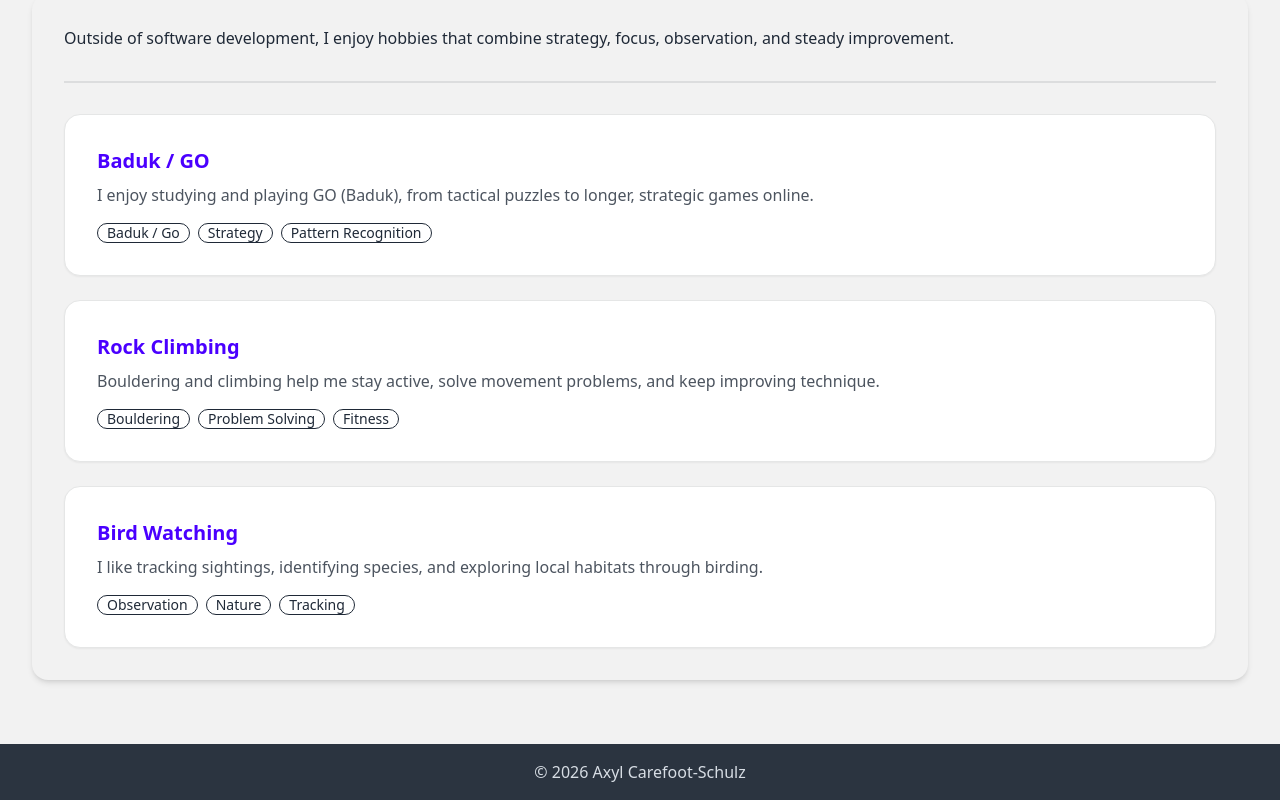
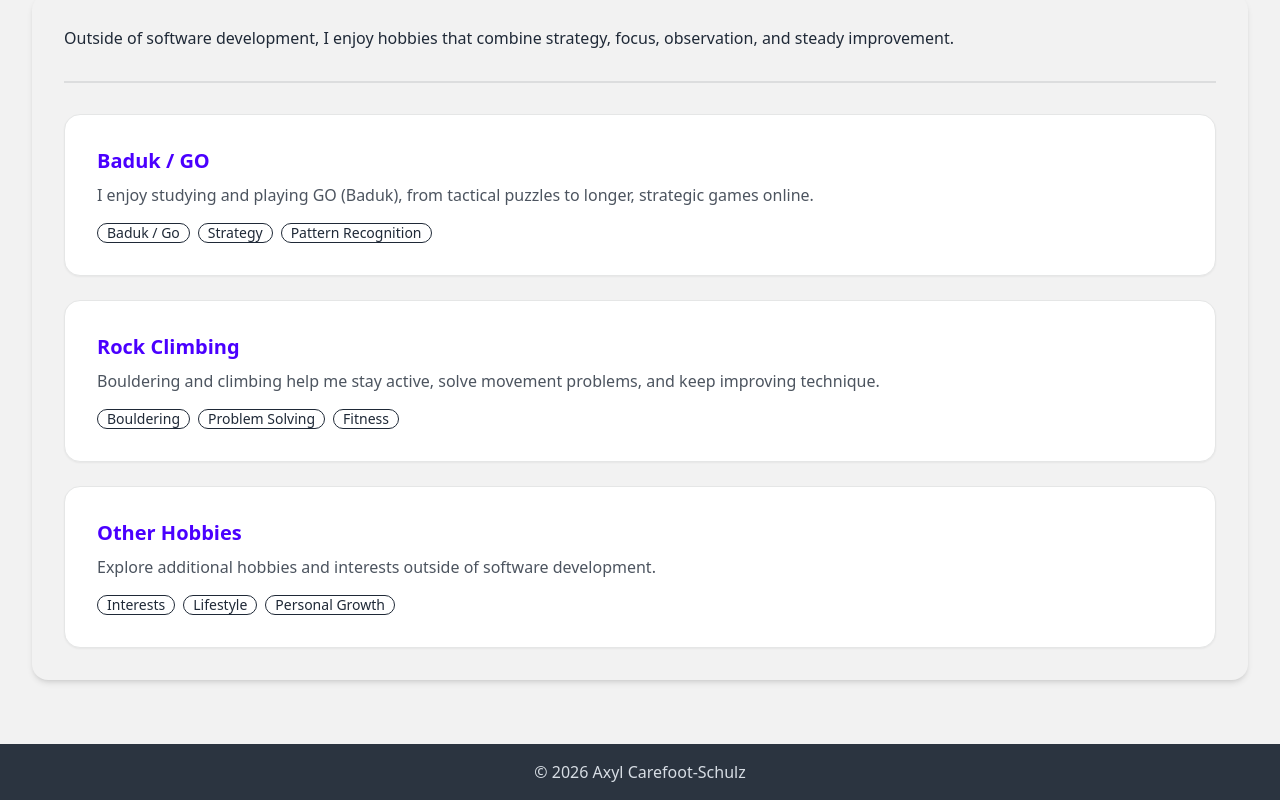
Before and after one commit to axyl-casc/axyl-casc.github.io, a React (Vite) app: page / in a window 1280 px wide. Shown: the part 4177-4977 px from the top of the page. Built offline with nearby package versions, Linux system fonts and the light colour scheme.

Commit message:
Add hobby landing and detail pages with routing

```diff
--- a/src/App.tsx
+++ b/src/App.tsx
@@ -2,8 +2,11 @@ import { useEffect, useState } from 'react';
 import { Layout } from './layouts/Layout';
 import { HomePage } from './pages/HomePage';
 import { OtherProjectsPage } from './pages/OtherProjectsPage';
+import { OtherHobbiesPage } from './pages/OtherHobbiesPage';
 import { ProjectPage } from './pages/ProjectPage';
+import { HobbyPage } from './pages/HobbyPage';
 import { projects } from './projects';
+import { hobbies } from './hobbies';
 
 function App() {
   const [theme, setTheme] = useState<'light' | 'dark'>(() => {
@@ -18,8 +21,11 @@ function App() {
 
   const path = window.location.pathname;
   const isOtherProjects = path.includes('other_projects');
+  const isOtherHobbies = path.includes('other_hobbies');
   const projectMatch = path.match(/^\/projects\/([^/]+)\/?$/);
+  const hobbyMatch = path.match(/^\/hobbies\/([^/]+)\/?$/);
   const project = projectMatch ? projects.find((item) => item.slug === projectMatch[1]) : undefined;
+  const hobby = hobbyMatch ? hobbies.find((item) => item.slug === hobbyMatch[1]) : undefined;
 
   if (project) {
     return (
@@ -29,10 +35,26 @@ function App() {
     );
   }
 
+  if (hobby) {
+    return (
+      <Layout title="Hobby" subtitle="Hobby details and links." theme={theme} onThemeChange={setTheme}>
+        <HobbyPage hobby={hobby} />
+      </Layout>
+    );
+  }
+
   if (isOtherProjects) {
     return (
       <Layout title="Projects" subtitle="Explore my other projects." theme={theme} onThemeChange={setTheme}>
         <OtherProjectsPage />
+      </Layout>
+    );
+  }
+
+  if (isOtherHobbies) {
+    return (
+      <Layout title="Hobbies" subtitle="Explore my other hobbies." theme={theme} onThemeChange={setTheme}>
+        <OtherHobbiesPage />
       </Layout>
     );
   }
--- a/src/hobbies.tsx
+++ b/src/hobbies.tsx
@@ -1,22 +1,28 @@
-import type { CardItem } from './types';
+import type { Hobby } from './types';
 
-export const hobbies: CardItem[] = [
+export const hobbies: Hobby[] = [
   {
+    slug: 'baduk-go',
     title: 'Baduk / GO',
-    href: 'https://online-go.com/user/view/1071783',
+    hobbyUrl: 'https://online-go.com/user/view/1071783',
     description: 'I enjoy studying and playing GO (Baduk), from tactical puzzles to longer, strategic games online.',
+    section: 'featured',
     tags: ['Baduk / Go', 'Strategy', 'Pattern Recognition']
   },
   {
+    slug: 'rock-climbing',
     title: 'Rock Climbing',
-    href: 'https://www.instagram.com/axyl.sc/',
+    hobbyUrl: 'https://www.instagram.com/axyl.sc/',
     description: 'Bouldering and climbing help me stay active, solve movement problems, and keep improving technique.',
+    section: 'featured',
     tags: ['Bouldering', 'Problem Solving', 'Fitness']
   },
   {
+    slug: 'bird-watching',
     title: 'Bird Watching',
-    href: 'https://ebird.org/profile/Nzc4Nzg0NQ',
+    hobbyUrl: 'https://ebird.org/profile/Nzc4Nzg0NQ',
     description: 'I like tracking sightings, identifying species, and exploring local habitats through birding.',
+    section: 'other',
     tags: ['Observation', 'Nature', 'Tracking']
   }
 ];
--- /dev/null
+++ b/src/hobbiesCards.tsx
@@ -0,0 +1,19 @@
+import { hobbies } from './hobbies';
+import type { CardItem } from './types';
+
+export const featuredHobbies: CardItem[] = [
+  ...hobbies
+    .filter((hobby) => hobby.section === 'featured')
+    .map((hobby) => ({
+      title: hobby.title,
+      href: `/hobbies/${hobby.slug}`,
+      description: hobby.description,
+      tags: hobby.tags
+    })),
+  {
+    title: 'Other Hobbies',
+    href: '/other_hobbies',
+    description: 'Explore additional hobbies and interests outside of software development.',
+    tags: ['Interests', 'Lifestyle', 'Personal Growth']
+  }
+];
--- /dev/null
+++ b/src/pages/HobbyPage.tsx
@@ -0,0 +1,17 @@
+import type { Hobby } from '../types';
+
+export function HobbyPage({ hobby }: { hobby: Hobby }) {
+  return (
+    <main className="site-main flex-1">
+      <section className="max-w-3xl mx-auto card bg-base-100 border border-base-300 shadow-sm">
+        <div className="card-body space-y-4">
+          <h2 className="text-3xl font-bold text-primary">{hobby.title}</h2>
+          <p className="text-base-content/80">{hobby.description}</p>
+          <div className="pt-2">
+            <a href={hobby.hobbyUrl} className="btn btn-primary" target="_blank" rel="noreferrer">Learn More</a>
+          </div>
+        </div>
+      </section>
+    </main>
+  );
+}
--- a/src/pages/HomePage.tsx
+++ b/src/pages/HomePage.tsx
@@ -1,7 +1,7 @@
 import { CardGrid } from '../components/CardGrid';
 import { Section } from '../components/Section';
 import { experienceItems } from '../experience';
-import { hobbies } from '../hobbies';
+import { featuredHobbies } from '../hobbiesCards';
 import { featuredProjects } from '../projectsCards';
 
 export function HomePage() {
@@ -175,7 +175,7 @@ export function HomePage() {
 
       <div className="divider my-1"></div>
 
-      <CardGrid items={hobbies} />
+      <CardGrid items={featuredHobbies} />
     </div>
   </div>
 </Section>
--- /dev/null
+++ b/src/pages/OtherHobbiesPage.tsx
@@ -0,0 +1,19 @@
+import { CardGrid } from '../components/CardGrid';
+import { hobbies } from '../hobbies';
+import type { CardItem } from '../types';
+
+const items: CardItem[] = hobbies
+  .filter((hobby) => hobby.section === 'other')
+  .map((hobby) => ({
+    title: hobby.title,
+    href: `/hobbies/${hobby.slug}`,
+    description: hobby.description
+  }));
+
+export function OtherHobbiesPage() {
+  return (
+    <main className="site-main flex-1">
+      <CardGrid items={items} grid />
+    </main>
+  );
+}
--- a/src/types.ts
+++ b/src/types.ts
@@ -13,3 +13,13 @@ export type Project = {
   section: 'featured' | 'other';
   tags: string[];
 };
+
+
+export type Hobby = {
+  slug: string;
+  title: string;
+  description: string;
+  hobbyUrl: string;
+  section: 'featured' | 'other';
+  tags: string[];
+};
```
